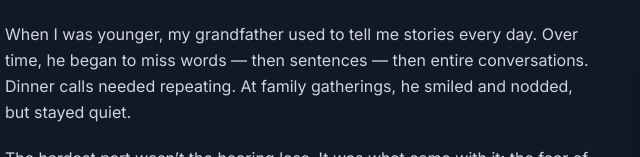
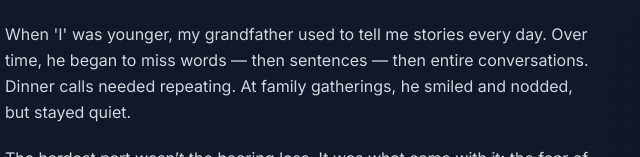
Before and after one commit to ZJerrrrrry/Aurixx, a website built with webpack: page story.html in a window 1280 px wide. Shown: the part 643-800 px from the top of the page, 19-659 px from the left. Built offline with nearby package versions, Linux system fonts and the light colour scheme.

Commit message:
a small change on story.html

```diff
--- a/story.html
+++ b/story.html
@@ -169,7 +169,7 @@
                 <div class="animate-fade-in-up">
                     <h2 class="text-3xl md:text-4xl font-bold mb-6 gradient-text">The moment we couldn’t ignore</h2>
                     <p class="text-gray-300 leading-relaxed mb-5">
-                        When I was younger, my grandfather used to tell me stories every day. Over time, he began to miss words — then sentences — then entire conversations.
+                        When 'I' was younger, my grandfather used to tell me stories every day. Over time, he began to miss words — then sentences — then entire conversations.
                         Dinner calls needed repeating. At family gatherings, he smiled and nodded, but stayed quiet.
                     </p>
                     <p class="text-gray-300 leading-relaxed mb-5">
```
